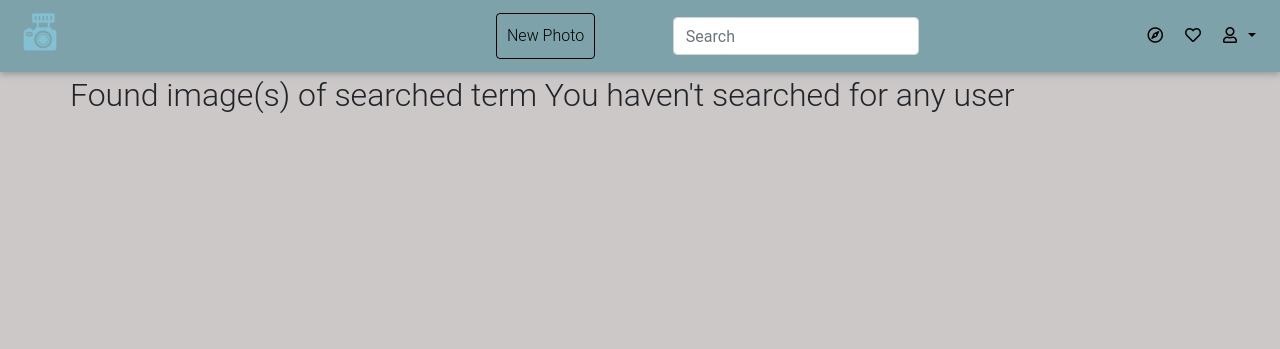
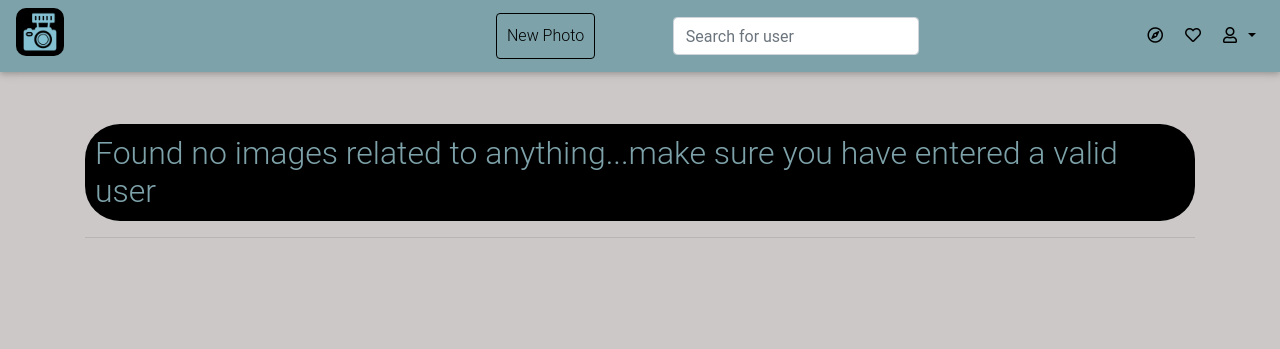
Before and after one commit to nairdaee/instagram, a Django app: page /search/ in a window 1280 px wide. Shown: the top 349 px of the page. Run offline with Django 3.2, Linux system fonts and the light colour scheme; the visitor is signed in with stand-in values (Sample User, id 1); some libraries are stand-ins or nearby versions.

Commit message:
minor debugging...additional styling for the search results

```diff
--- a/accounts/views.py
+++ b/accounts/views.py
@@ -10,7 +10,7 @@ def signup_view(request):
             user = form.save() #saving user
             login(request, user)
 
-            return redirect("photos:home")
+            return redirect("home")
     else:
 
         form = UserCreationForm()
--- a/photos/templates/base.html
+++ b/photos/templates/base.html
@@ -8,7 +8,7 @@
   {% if title %}
   <title>IG - {{title}}</title>
   {% else %}
-    <title> IG </title>
+    <title> Instagram </title>
   {% endif %}
 
   {% block styles %}
--- a/photos/templates/navbar.html
+++ b/photos/templates/navbar.html
@@ -18,7 +18,7 @@
       <div class="col-md-4">
           <div class="collapse navbar-collapse" id="navbarSupportedContent">
             <form  action="{%url 'search'%}" role="search" class="form-inline  my-2 my-lg-0">
-              <input id="searchUp" class="form-control mr-sm-2" name="user" type="search" placeholder="Search" aria-label="Search">
+              <input id="searchUp" class="form-control mr-sm-2" name="user" type="search" placeholder="Search for user" aria-label="Search">
             </form>
 
           </div>
@@ -54,7 +54,8 @@
                   <a href="{%url 'accounts:signup' %}" >Signup</a>
                   <br>
                 {% endif %}
-            <a href="{%url 'myprofile'%}">My Profile</a>
+                <hr>
+            <a href="{%url 'myprofile'%}"><strong>My profile</strong></a>
             </div>
           </div>
         </li>
--- a/photos/templates/search.html
+++ b/photos/templates/search.html
@@ -1,48 +1,35 @@
 {% extends 'base.html' %}
 {% block content %}
 <div class="container">
-
-  <div class="row heading">
+  <br>
+  <br>
+  <div class="result">
     {% if images %}
-      <h2>Found {{images|length }} image(s) of searched term {{message}}</h2>
+      <h2 class="result-message">Found {{images|length }} image(s) related to {{message}}</h2>
     {% else %}
-      <h2> Found image(s) of searched term {{message}}</h2>
+      <h2 class="result-message"> Found no images related to {{message}}</h2>
     {% endif %}
-    <div class="col-md-7">
-            {% for image in images %}
-             <div class="card">
-                 <div class="card-header">
-                  <img height="35px" src="https://mdbootstrap.com/img/Photos/Avatars/img%20%2810%29.jpg" class="rounded-circle" alt="avatar">
-                   <span>{{image.user}}</span>
+    <hr>
+    <br>
+    <div class="photos">
+      {% for image in images%}
+       <div class= "photo">
+         <h2 class="head">{{image.user}}</h2>
+         <a href="/image/comment/{{image.id}}"><img style="width:60%;height:50%;" src="{{image.image.url}}"></a>
+         <hr>
+         <p class="bodies">{{image.likes}} likes</p>
+         <p class= "others">Posted on {{image.post_date}}</p>
+         <a class="view" href='/image/comment/{{image.id}}'>Details</a>
+         <a href="{% url 'home' %}" class="view2"><span class='owner'> Back</span></a>
        </div>
-                 <div class="card-">
-                   <div class="">
-                     <a href="/image/comment/{{image.id}}">
-                     <img class="img-fluid" src="{{image.image.url}}" alt=""></a>
+      {% endfor %}
     </div>
-
-                 </div>
-                 <div class="card-footer">
-                     <div>
-                         <i class="far fa-heart"></i>
-                         <a href="/image/comment/{{image.id}}"><i class="far fa-comment"></i></a>
-                         <i class="fas fa-share-alt-square"></i>
-                     </div>
-                   <div>
-                     <i>{{image.likes}} likes</i>
-                   </div>
-                   <div>
-                     <i>{{image.post_date}} </i>
+    <br>
+    <br>
+    <br>
   </div>
 </div>
 
+{% endblock %}
 
-
-               </div>
-               <br><br>
-             {% endfor %}
-         </div>
-  </div>
-
-</div>
-{% endblock %}
+<!--alternative-->
--- a/photos/templates/user.html
+++ b/photos/templates/user.html
@@ -1,4 +1,5 @@
 {% extends 'base.html' %}
+{%load bootstrap3%}
 {%block content%}
 <header>
 
--- a/photos/views.py
+++ b/photos/views.py
@@ -173,5 +173,5 @@ def search(request):
         return render(request,'search.html',{"message":message,"images":images})
 
     else:
-        message="You haven't searched for any user"
+        message="anything...make sure you have entered a valid user"
         return render(request,'search.html',{"message":message})
--- a/static/css/styles.css
+++ b/static/css/styles.css
@@ -1,5 +1,5 @@
 body{
-    background-color: rgb(204, 200, 200);
+    background-color: rgb(204,200,200);
 }
 a.newphoto{
     border: 1px solid black;
@@ -42,6 +42,8 @@ body::-webkit-scrollbar {
 }
 
 .logos{
+    background-color: black;
+    border-radius: 10px;
     float:left;
     width:10%;
     height:10%;
@@ -93,3 +95,109 @@ body::-webkit-scrollbar {
 .card{
     background-color: #7da2a9;
 }
+
+/* Search results styling */
+
+.result-message{
+    background-color: black;
+    color:#7da2a9;
+    border:none;
+    border-radius:35px;
+    padding:10px;
+
+}
+
+.photo-detail .photo{
+    padding: 0;
+}
+
+.photo-detail  .photo img{
+    max-width: 100%;
+}
+
+.photo-detail  .photo h2{
+    text-align: center;
+    margin: 20px auto;
+    font-size: 2em
+}
+
+.photo-detail .photo p{
+    text-align: center;
+}
+
+.photo-detail  .photo p{
+    margin: 10px 20px
+}
+
+.head{
+    font-family: 'Crimson Text', serif;
+}
+.owner{
+    font-family: 'Chelsea Market', cursive;
+}
+.bodies{
+    font-family: 'Handlee', cursive;
+}
+.others{
+    font-family: 'Orbitron', sans-serif;
+}
+.others1{
+    color: #00dba0;
+    font-family: 'Baloo 2', cursive;
+}
+
+.view1{
+    padding: 5px;
+    position: absolute;
+    background-color:  #00dba0;
+    right: 0;
+    bottom: 0;
+    margin: 0;
+    color: #0f121f;
+}
+.view2{
+    padding: 5px;
+    position: absolute;
+    border-top:2px solid black;
+    border-left:2px solid black;
+    background-color: none;
+    right: 0;
+    bottom: 0;
+    margin: 0;
+    color: #0f121f;
+}
+
+.view{
+    padding: 10px;
+    position: absolute;
+    left: 0;
+    bottom: 0;
+    margin: 0;
+    color: black;
+    animation-name: seepic;
+    animation-duration: 1.5s;
+    animation-iteration-count: infinite;
+}
+
+@keyframes seepic {
+    0%   {color: black;}
+    25%  {color: #7da2a9;}
+    50%  {color: black; }
+    75%  {color: #7da2a9;}
+    100% {color: black;}
+}
+
+.photos{
+    display: grid;
+    grid-template-columns: 1fr 1fr 1fr;
+    grid-gap: 30px;
+}
+
+.photo{
+    background-color: #7da2a9;
+    padding: 10px;
+    border-top: 2px dashed black;
+    border-right: 2px dashed black;
+    position: relative;
+    padding-bottom: 40px;
+}
```
Also changed, not shown: photos/templates/comment.html (+7 -14 lines), photos/templates/home.html (+18 -13 lines), media/images/default.jpg (added), media/images/image2.jpg (added), media/images/image3.jpg (added), media/profile/iimage4.jpg (added). Lines whose indentation alone changed are shown as unchanged.
